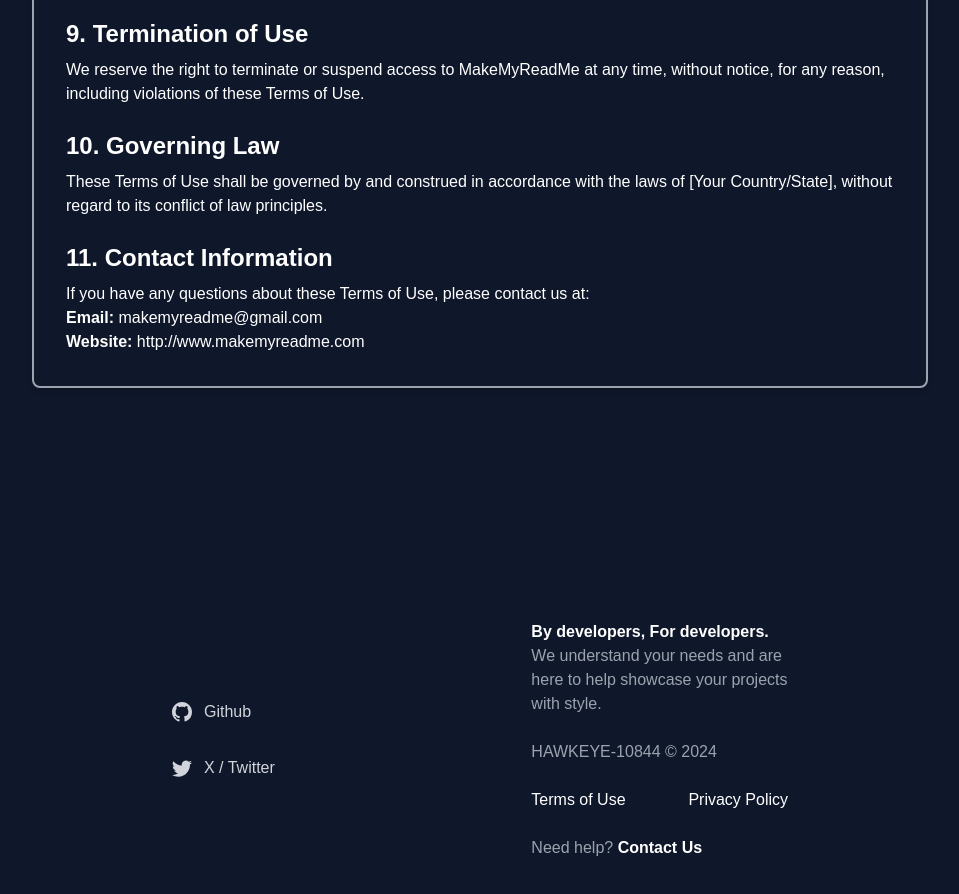
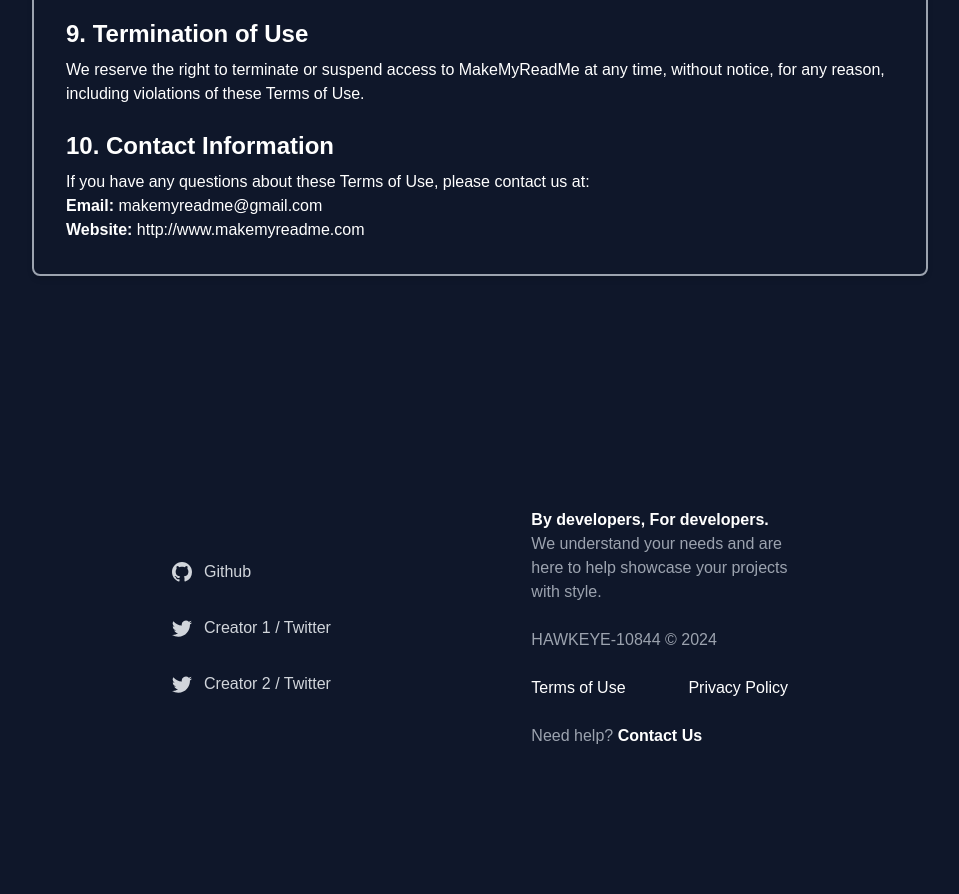
Before and after one commit to ayush844/makemyreadme, a Next.js app: page /termsofuse in a window 1280 px wide. Shown: the part 1280-2174 px from the top of the page, without its empty margins (160-1119 px from the left). Built offline with nearby package versions, Linux system fonts and the light colour scheme.

Commit message:
update  terms of use, footer  and feature section in landing page
Signed-off-by: ayush844 <ayush.xyz1625@gmail.com>

```diff
--- a/app/termsofuse/page.jsx
+++ b/app/termsofuse/page.jsx
@@ -123,18 +123,18 @@
             </p>
           </section>
 
-          <section>
+          {/* <section>
             <h2 className="text-2xl font-semibold mb-2">10. Governing Law</h2>
             <p>
               These Terms of Use shall be governed by and construed in
               accordance with the laws of [Your Country/State], without regard
               to its conflict of law principles.
             </p>
-          </section>
+          </section> */}
 
           <section>
             <h2 className="text-2xl font-semibold mb-2">
-              11. Contact Information
+              10. Contact Information
             </h2>
             <p>
               If you have any questions about these Terms of Use, please contact
--- a/components/Features.jsx
+++ b/components/Features.jsx
@@ -118,16 +118,16 @@
       "See your README as you build it, with real-time markdown preview that keeps your formatting on point.",
   },
   {
-		imageSrc: "/icons/colors.png",
-		title: "Theme Customization",
+    imageSrc: "/icons/picture.png",
+    title: "Image Upload & Preview",
     description:
-			"Switch between dark, light, GitHub, and Bitbucket themes to see exactly how your README will look.",
+      "Upload images to the README and instantly preview how they will appear.",
   },
   {
     imageSrc: "/icons/features.png",
-		title: "More features",
+    title: "Custom Components",
     description:
-			"Enhance your README with embedded visuals, convenient export options, and comprehensive markdown formatting tools.",
+      "Choose from a variety of inbuilt components to easily create the perfect README. ",
   },
 ];
 
--- a/components/Footer.jsx
+++ b/components/Footer.jsx
@@ -21,7 +21,8 @@
               <ul role="list" className="space-y-8">
                 <li>
                   <a
-                    href="#"
+                    href="https://github.com/hawkeye-10844/makemyreadme"
+                    target="_blank"
                     className="flex items-center space-x-3 transition hover:text-primary"
                   >
                     <svg
@@ -36,7 +37,7 @@
                   </a>
                 </li>
                 {/* Add similar social link items for Twitter, YouTube, etc. */}
-                <li>
+                {/* <li>
                   <a
                     href="#"
                     className="flex items-center space-x-3 transition hover:text-primary"
@@ -50,6 +51,40 @@
                       <path d="M5.026 15c6.038 0 9.341-5.003 9.341-9.334 0-.14 0-.282-.006-.422A6.685 6.685 0 0 0 16 3.542a6.658 6.658 0 0 1-1.889.518 3.301 3.301 0 0 0 1.447-1.817 6.533 6.533 0 0 1-2.087.793A3.286 3.286 0 0 0 7.875 6.03a9.325 9.325 0 0 1-6.767-3.429 3.289 3.289 0 0 0 1.018 4.382A3.323 3.323 0 0 1 .64 6.575v.045a3.288 3.288 0 0 0 2.632 3.218 3.203 3.203 0 0 1-.865.115 3.23 3.23 0 0 1-.614-.057 3.283 3.283 0 0 0 3.067 2.277A6.588 6.588 0 0 1 .78 13.58a6.32 6.32 0 0 1-.78-.045A9.344 9.344 0 0 0 5.026 15z" />
                     </svg>
                     <span>X / Twitter</span>
+                  </a>
+                </li> */}
+                <li>
+                  <a
+                    href="https://twitter.com/creator1"
+                    target="_blank"
+                    className="flex items-center space-x-3 transition hover:text-primary"
+                  >
+                    <svg
+                      xmlns="http://www.w3.org/2000/svg"
+                      fill="currentColor"
+                      className="w-5"
+                      viewBox="0 0 16 16"
+                    >
+                      <path d="M5.026 15c6.038 0 9.341-5.003 9.341-9.334 0-.14 0-.282-.006-.422A6.685 6.685 0 0 0 16 3.542a6.658 6.658 0 0 1-1.889.518 3.301 3.301 0 0 0 1.447-1.817 6.533 6.533 0 0 1-2.087.793A3.286 3.286 0 0 0 7.875 6.03a9.325 9.325 0 0 1-6.767-3.429 3.289 3.289 0 0 0 1.018 4.382A3.323 3.323 0 0 1 .64 6.575v.045a3.288 3.288 0 0 0 2.632 3.218 3.203 3.203 0 0 1-.865.115 3.23 3.23 0 0 1-.614-.057 3.283 3.283 0 0 0 3.067 2.277A6.588 6.588 0 0 1 .78 13.58a6.32 6.32 0 0 1-.78-.045A9.344 9.344 0 0 0 5.026 15z" />
+                    </svg>
+                    <span>Creator 1 / Twitter</span>
+                  </a>
+                </li>
+                <li>
+                  <a
+                    href="https://twitter.com/creator2"
+                    target="_blank"
+                    className="flex items-center space-x-3 transition hover:text-primary"
+                  >
+                    <svg
+                      xmlns="http://www.w3.org/2000/svg"
+                      fill="currentColor"
+                      className="w-5"
+                      viewBox="0 0 16 16"
+                    >
+                      <path d="M5.026 15c6.038 0 9.341-5.003 9.341-9.334 0-.14 0-.282-.006-.422A6.685 6.685 0 0 0 16 3.542a6.658 6.658 0 0 1-1.889.518 3.301 3.301 0 0 0 1.447-1.817 6.533 6.533 0 0 1-2.087.793A3.286 3.286 0 0 0 7.875 6.03a9.325 9.325 0 0 1-6.767-3.429 3.289 3.289 0 0 0 1.018 4.382A3.323 3.323 0 0 1 .64 6.575v.045a3.288 3.288 0 0 0 2.632 3.218 3.203 3.203 0 0 1-.865.115 3.23 3.23 0 0 1-.614-.057 3.283 3.283 0 0 0 3.067 2.277A6.588 6.588 0 0 1 .78 13.58a6.32 6.32 0 0 1-.78-.045A9.344 9.344 0 0 0 5.026 15z" />
+                    </svg>
+                    <span>Creator 2 / Twitter</span>
                   </a>
                 </li>
               </ul>
```
Also changed, not shown: public/icons/picture.png (added). Lines whose indentation alone changed are shown as unchanged.
